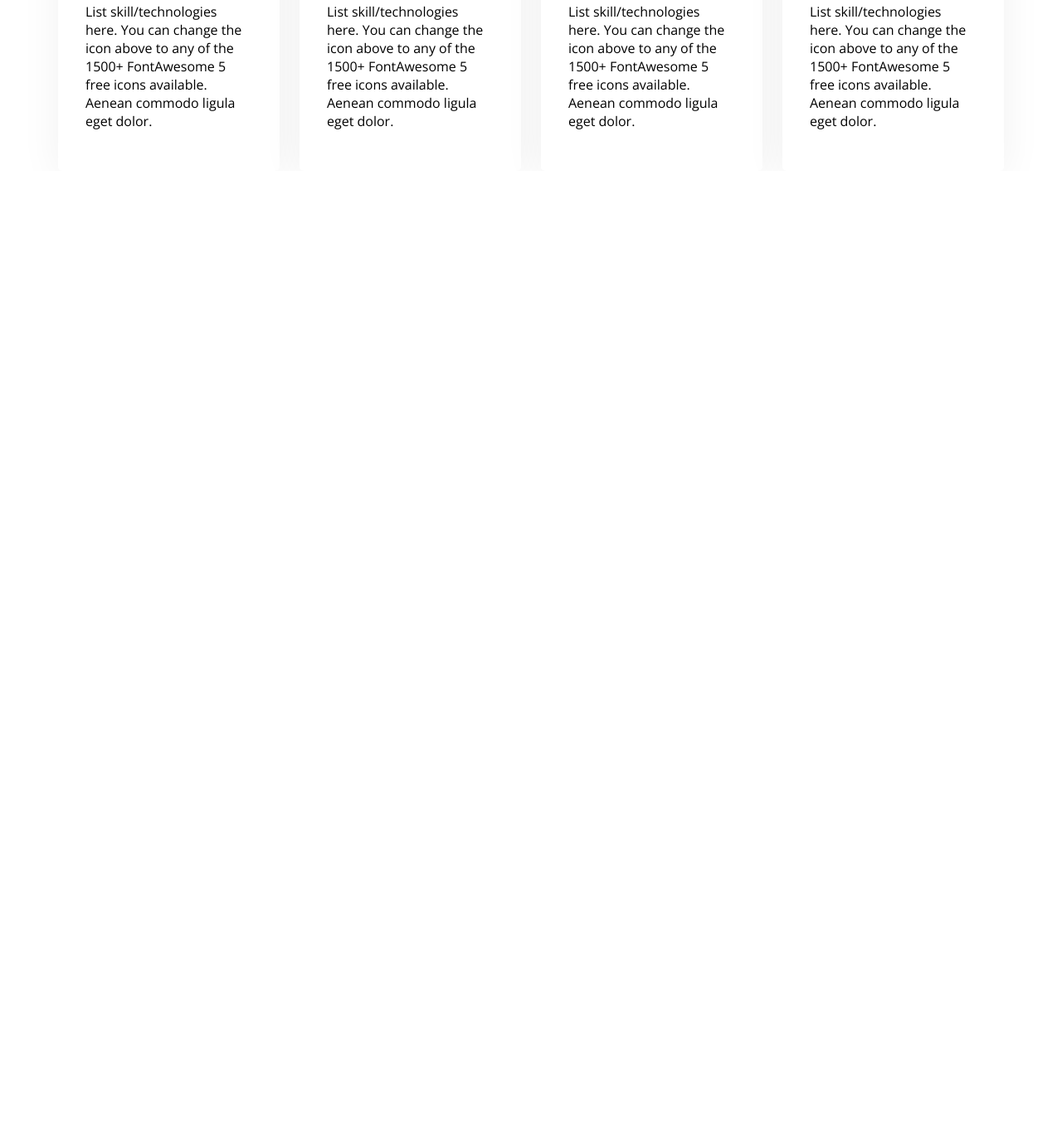
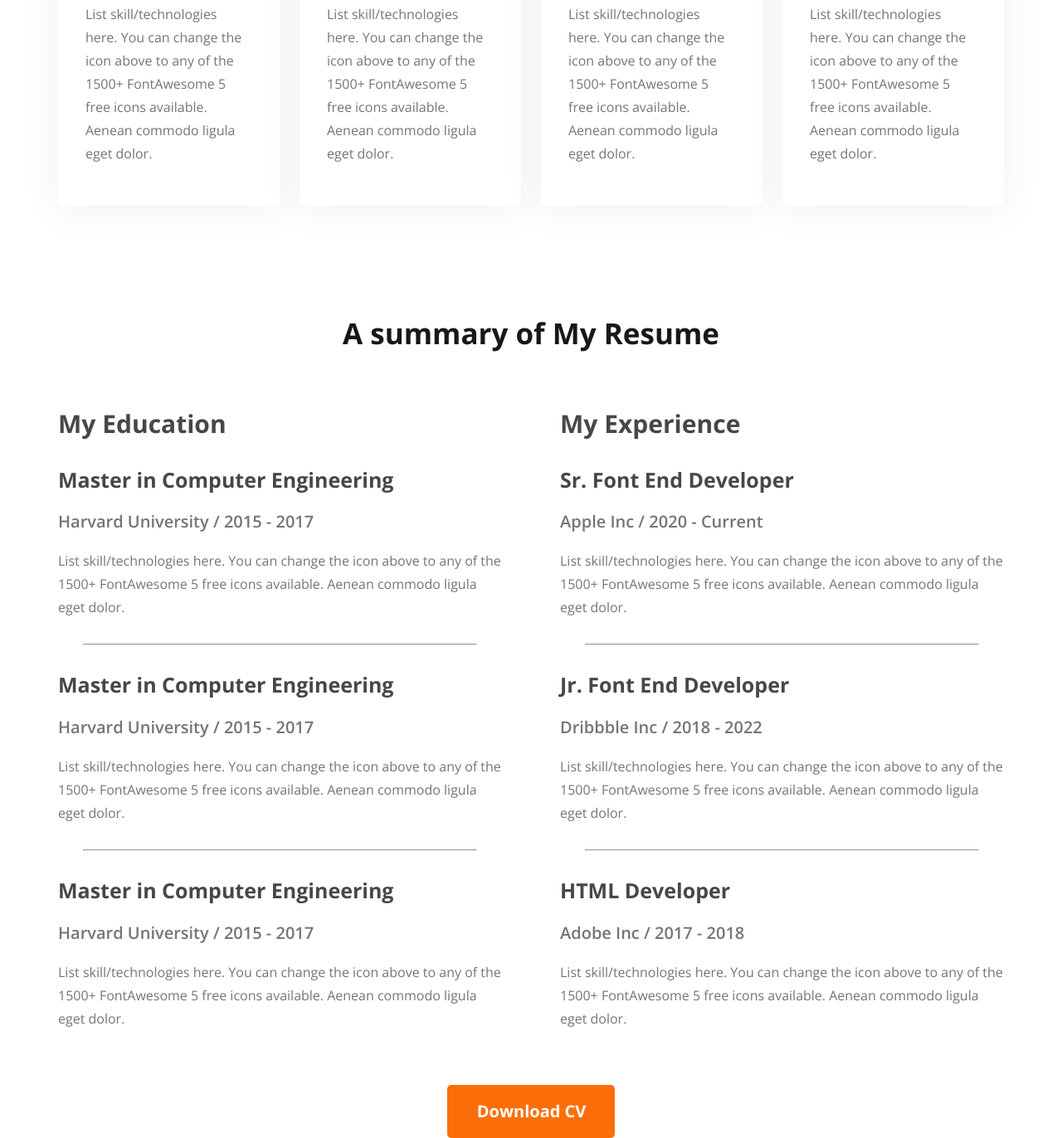
Before and after one commit to ahmed-niaz/webDeveloper_Portfolio, a plain HTML site: page index.html in a window 1280 px wide. Shown: the part 2179-3551 px from the top of the page at 83% size. Before the commit the page ends 2385 px from the top, so only its background shows below. Drawn offline with nearby package versions, Linux system fonts and the light colour scheme.

Commit message:
complete the resume section

```diff
--- a/index.html
+++ b/index.html
@@ -1,10 +1,10 @@
 <!DOCTYPE html>
 <html lang="en">
   <head>
-    <meta charset="UTF-8">
-    <meta name="viewport" content="width=device-width, initial-scale=1.0">
+    <meta charset="UTF-8" />
+    <meta name="viewport" content="width=device-width, initial-scale=1.0" />
     <title>Web Developer Portfolio</title>
-    <link rel="stylesheet" href="./styles/portfolio.css">
+    <link rel="stylesheet" href="./styles/portfolio.css" />
   </head>
   <body>
     <header>
@@ -18,68 +18,166 @@
       </nav>
       <div class="banner">
         <div class="banner-content">
-                <h3 class="banner-greeting">Hi, I  am</h3>
+          <h3 class="banner-greeting">Hi, I am</h3>
           <h1 class="banner-title">Mary Hardy</h1>
-                <p>Shot what able cold new see hold.Friendly as an betrayed formerly he. Morning because as to society behaved moments.</p>
+          <p>
+            Shot what able cold new see hold.Friendly as an betrayed formerly
+            he. Morning because as to society behaved moments.
+          </p>
           <button class="btn-primary">Download CV</button>
           <button class="btn-primary">Contact</button>
         </div>
-            <img src="./images/hardy.png" alt="Hardy">
+        <img src="./images/hardy.png" alt="Hardy" />
       </div>
     </header>
     <main>
       <section class="about">
         <h3 class="section-title">About Me</h3>
-            <p class="section-description">I, m a designer & developer with a passion for web design. I enjoy developing simple, clean and slick websites that provide real value to the end user. Thousands of clients have procured exceptional resulfs while working with me. Delivering work within time and budget which meets clients requirements in our mata.</p>
+        <p class="section-description">
+          I, m a designer & developer with a passion for web design. I enjoy
+          developing simple, clean and slick websites that provide real value to
+          the end user. Thousands of clients have procured exceptional resulfs
+          while working with me. Delivering work within time and budget which
+          meets clients requirements in our mata.
+        </p>
         <div class="about-container">
           <div class="about-info">
-                    <h4 class="info-title">Name:
-                        </h4>
-                    <p class="info-description">Mary Hardy </p>
+            <h4 class="info-title">Name:</h4>
+            <p class="info-description">Mary Hardy</p>
           </div>
           <div class="about-info">
-                    <h4 class="info-title">Email:
-                                </h4>
+            <h4 class="info-title">Email:</h4>
             <p class="info-description">info@gmail.com</p>
           </div>
           <div class="about-info">
-                    <h4 class="info-title">Date of birth:
-                        </h4>
+            <h4 class="info-title">Date of birth:</h4>
             <p class="info-description">11 November 1987</p>
           </div>
           <div class="about-info">
-                    <h4 class="info-title">From:
-                       </h4>
-                    <p class="info-description"> Los Angeles, USA</p>
+            <h4 class="info-title">From:</h4>
+            <p class="info-description">Los Angeles, USA</p>
           </div>
         </div>
       </section>
       <section>
         <h3 class="section-title">What I Do</h3>
         <p class="section-description" id="experience">
-            I have more than 10 years experience building software for clients all over the world. Below is a quick overview of my main technical skill sets and technologies i use. Want to find out more about my experience? Check out my online resume and project portfolio.
+          I have more than 10 years experience building software for clients all
+          over the world. Below is a quick overview of my main technical skill
+          sets and technologies i use. Want to find out more about my
+          experience? Check out my online resume and project portfolio.
         </p>
         <div class="skills-container">
           <div class="skill">
-                <img src="./images/icons/js.png" alt="Vanilla JavaScript">
+            <img src="./images/icons/js.png" alt="Vanilla JavaScript" />
             <h3 class="skill-title">Vanilla JavaScript</h3>
-                <p class="skill-description">List skill/technologies here. You can change the icon above to any of the 1500+ FontAwesome 5 free icons available. Aenean commodo ligula eget dolor.</p>
+            <p class="skill-description">
+              List skill/technologies here. You can change the icon above to any
+              of the 1500+ FontAwesome 5 free icons available. Aenean commodo
+              ligula eget dolor.
+            </p>
           </div>
           <div class="skill">
-                <img src="./images/icons/react.png" alt="React">
+            <img src="./images/icons/react.png" alt="React" />
             <h3 class="skill-title">React</h3>
-                <p class="skill-description">List skill/technologies here. You can change the icon above to any of the 1500+ FontAwesome 5 free icons available. Aenean commodo ligula eget dolor.</p>
+            <p class="skill-description">
+              List skill/technologies here. You can change the icon above to any
+              of the 1500+ FontAwesome 5 free icons available. Aenean commodo
+              ligula eget dolor.
+            </p>
           </div>
           <div class="skill">
-                <img src="./images/icons/nodejs.png" alt="Node.js">
+            <img src="./images/icons/nodejs.png" alt="Node.js" />
             <h3 class="skill-title">Node.js</h3>
-                <p class="skill-description">List skill/technologies here. You can change the icon above to any of the 1500+ FontAwesome 5 free icons available. Aenean commodo ligula eget dolor.</p>
+            <p class="skill-description">
+              List skill/technologies here. You can change the icon above to any
+              of the 1500+ FontAwesome 5 free icons available. Aenean commodo
+              ligula eget dolor.
+            </p>
           </div>
           <div class="skill">
-                <img src="./images/icons/mongo.png" alt="MongoDB">
+            <img src="./images/icons/mongo.png" alt="MongoDB" />
             <h3 class="skill-title">MongoDB</h3>
-                <p class="skill-description">List skill/technologies here. You can change the icon above to any of the 1500+ FontAwesome 5 free icons available. Aenean commodo ligula eget dolor.</p>
+            <p class="skill-description">
+              List skill/technologies here. You can change the icon above to any
+              of the 1500+ FontAwesome 5 free icons available. Aenean commodo
+              ligula eget dolor.
+            </p>
           </div>
+        </div>
+      </section>
+
+      <!-- Resume -->
+      <section>
+        <h3 class="section-title">A summary of My Resume</h3>
+        <div class="resume-container">
+          <div class="resume-column">
+            <h3 class="resume-title">My Education</h3>
+            <div class="resume-items">
+              <h2 class="item-title">Master in Computer Engineering</h2>
+              <h3 class="session">Harvard University / 2015 - 2017</h3>
+              <p class="resume-description">
+                List skill/technologies here. You can change the icon above to
+                any of the 1500+ FontAwesome 5 free icons available. Aenean
+                commodo ligula eget dolor.
+              </p>
+              <hr>
+            </div>
+            <div class="resume-items">
+              <h2 class="item-title">Master in Computer Engineering</h2>
+              <h3 class="session">Harvard University / 2015 - 2017</h3>
+              <p class="resume-description">
+                List skill/technologies here. You can change the icon above to
+                any of the 1500+ FontAwesome 5 free icons available. Aenean
+                commodo ligula eget dolor.
+              </p>
+              <hr>
+            </div>
+            <div class="resume-items">
+              <h2 class="item-title">Master in Computer Engineering</h2>
+              <h3 class="session">Harvard University / 2015 - 2017</h3>
+              <p class="resume-description">
+                List skill/technologies here. You can change the icon above to
+                any of the 1500+ FontAwesome 5 free icons available. Aenean
+                commodo ligula eget dolor.
+              </p>
+            </div>
+          </div>
+          <div class="resume-column">
+            <h3 class="resume-title">My Experience</h3>
+            <div class="resume-items">
+              <h2 class="item-title">Sr. Font End Developer</h2>
+              <h3 class="session">Apple Inc / 2020 - Current</h3>
+              <p class="resume-description">
+                List skill/technologies here. You can change the icon above to
+                any of the 1500+ FontAwesome 5 free icons available. Aenean
+                commodo ligula eget dolor.
+              </p>
+              <hr>
+            </div>
+            <div class="resume-items">
+              <h2 class="item-title">Jr. Font End Developer</h2>
+              <h3 class="session">Dribbble Inc / 2018 - 2022</h3>
+              <p class="resume-description">
+                List skill/technologies here. You can change the icon above to
+                any of the 1500+ FontAwesome 5 free icons available. Aenean
+                commodo ligula eget dolor.
+              </p>
+              <hr>
+            </div>
+            <div class="resume-items">
+              <h2 class="item-title">HTML Developer</h2>
+              <h3 class="session">Adobe Inc / 2017 - 2018</h3>
+              <p class="resume-description">
+                List skill/technologies here. You can change the icon above to
+                any of the 1500+ FontAwesome 5 free icons available. Aenean
+                commodo ligula eget dolor.
+              </p>
+            </div>
+          </div>
+        </div>
+        <div class="download">
+            <button class="btn-primary">Download CV</button>
         </div>
       </section>
     </main>
--- a/styles/portfolio.css
+++ b/styles/portfolio.css
@@ -99,6 +99,10 @@ main {
   margin: 0 auto;
 }
 
+main section {
+  margin-top: 130px;
+}
+
 .about {
   padding: 131px;
   border-radius: 10px;
@@ -157,3 +161,48 @@ main {
   display: flex;
   gap: 24px;
 }
+.skill-description {
+  color: var(--Dark-03, #757575);
+  font-size: 16px;
+
+  font-weight: 400;
+  line-height: 28px;
+}
+/* Resume */
+
+.resume-container {
+  display: flex;
+  justify-content: space-around;
+  gap: 70px;
+}
+.resume-container hr{
+    margin: 30px;
+}
+.resume-title {
+  color: var(--Dark-02, #474747);
+  font-size: 30px;
+  font-weight: 700;
+  /* text-align: center; */
+}
+.item-title {
+  color: var(--Dark-02, #474747);
+  font-size: 25px;
+  font-weight: 700;
+}
+
+.session {
+  color: var(--Dark-03, #757575);
+  font-size: 20px;
+  font-weight: 600;
+}
+
+.resume-description{
+    color: var(--Dark-03, #757575);
+font-size: 16px;
+font-weight: 400;
+line-height: 28px;
+}
+.download{
+    text-align: center;
+    margin-top: 50px;
+}
```
Lines whose indentation alone changed are shown as unchanged.
